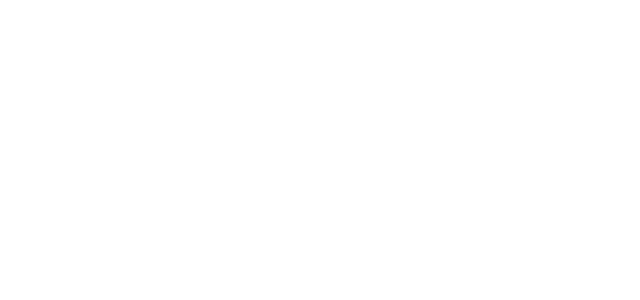
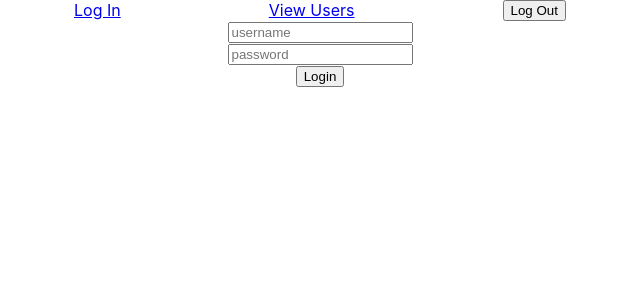
Before and after one commit to Zooheck/workspace-user-client, a React (Create React App) app in the folder app/: page /login in a window 1280 px wide. Shown: the top 300 px of the page, without its empty margins (320-960 px from the left). Built offline with nearby package versions, Linux system fonts and the light colour scheme.

Commit message:
Build basic login structure

```diff
--- a/app/src/App.js
+++ b/app/src/App.js
@@ -1,11 +1,15 @@
 import React, { Component } from 'react';
 import './App.css';
-
+import NavBar from './components/NavBar/NavBar';
+import { Route } from 'react-router-dom';
+import LogIn from './components/LogIn/LogIn'
 class App extends Component {
   render() {
     return (
       <div className="App">
+        <NavBar />
 
+        <Route path="/login" render={props => <LogIn {...props} />}/>
       </div>
     );
   }
--- /dev/null
+++ b/app/src/components/LogIn/LogIn.js
@@ -0,0 +1,43 @@
+import React, { Component } from 'react';
+import axios from 'axios';
+
+import './LogIn.css'
+
+export default class LogIn extends Component {
+  state = {
+    username: '',
+    password: ''
+  }
+  handleChange = e => {
+    e.preventDefault();
+    const { name, value } = e.target;
+    this.setState({ [name]: value })
+  }
+  render() {
+    return (
+      <form>
+        <div>
+          <input
+            type="text"
+            value={this.state.username}
+            name="username"
+            placeholder="username"
+            onChange={this.handleChange}
+            />
+        </div>
+        <div>
+          <input
+            type="text"
+            value={this.state.password}
+            name="password"
+            placeholder="password"
+            onChange={this.handleChange}
+            />
+        </div>
+        <div>
+          <button type="submit">Login</button>
+        </div>
+      </form>
+    )
+  }
+}
--- /dev/null
+++ b/app/src/components/NavBar/NavBar.css
@@ -0,0 +1,7 @@
+.navbar .link-container {
+    width: 50%;
+    margin: 0 auto;
+    display: flex;
+    flex-direction: row;
+    justify-content: space-around;
+}
--- /dev/null
+++ b/app/src/components/NavBar/NavBar.js
@@ -0,0 +1,18 @@
+import React from 'react'
+import { NavLink } from 'react-router-dom'
+
+import './NavBar.css'
+
+const NavBar = () => {
+  return (
+    <nav className="navbar">
+        <div className="link-container">
+            <NavLink to="/login">Log In</NavLink>
+            <NavLink to="/users">View Users</NavLink>
+            <button>Log Out</button>
+        </div>
+    </nav>
+  )
+}
+
+export default NavBar
--- a/app/src/index.js
+++ b/app/src/index.js
@@ -4,7 +4,13 @@
 import App from './App';
 import * as serviceWorker from './serviceWorker';
 
-ReactDOM.render(<App />, document.getElementById('root'));
+import { BrowserRouter as Router } from 'react-router-dom';
+
+ReactDOM.render(
+<Router>
+    <App />
+</Router>
+, document.getElementById('root'));
 
 // If you want your app to work offline and load faster, you can change
 // unregister() to register() below. Note this comes with some pitfalls.
```
Also changed, not shown: app/src/components/LogIn/LogIn.css (added).
